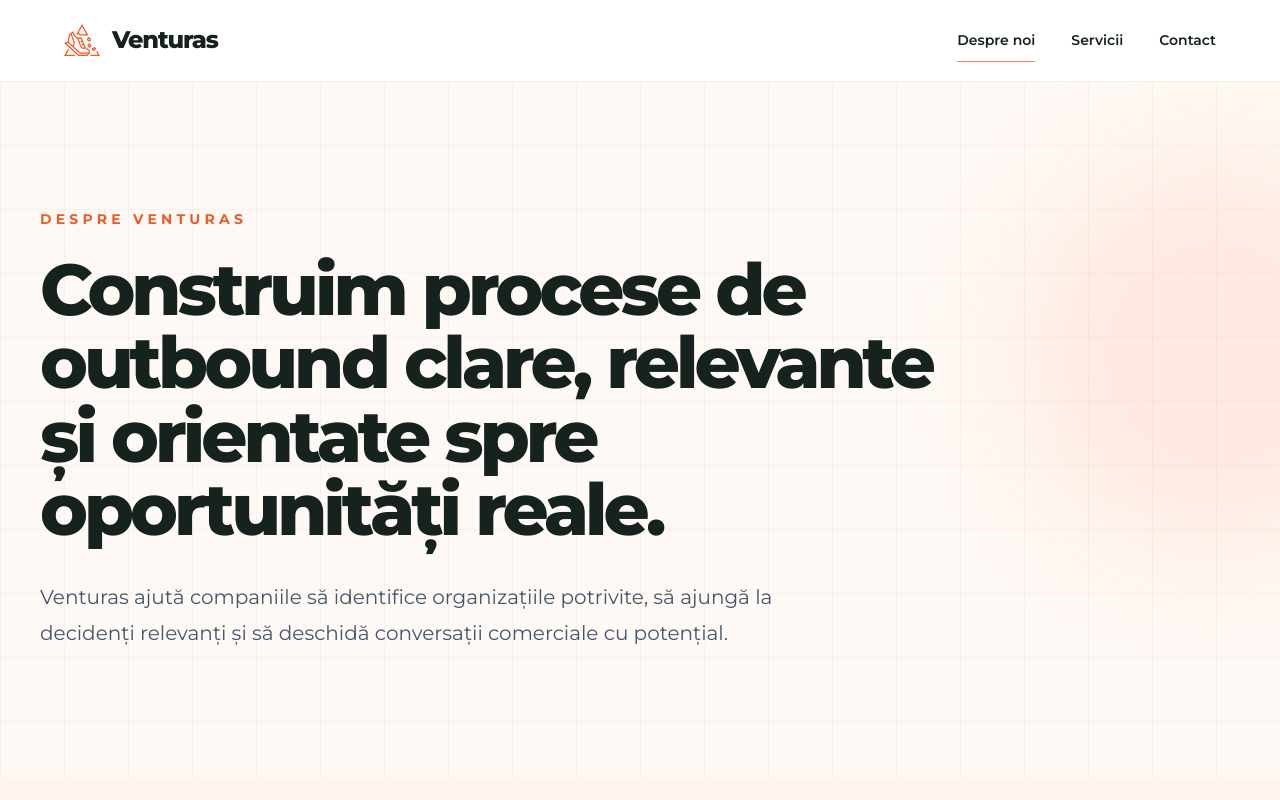
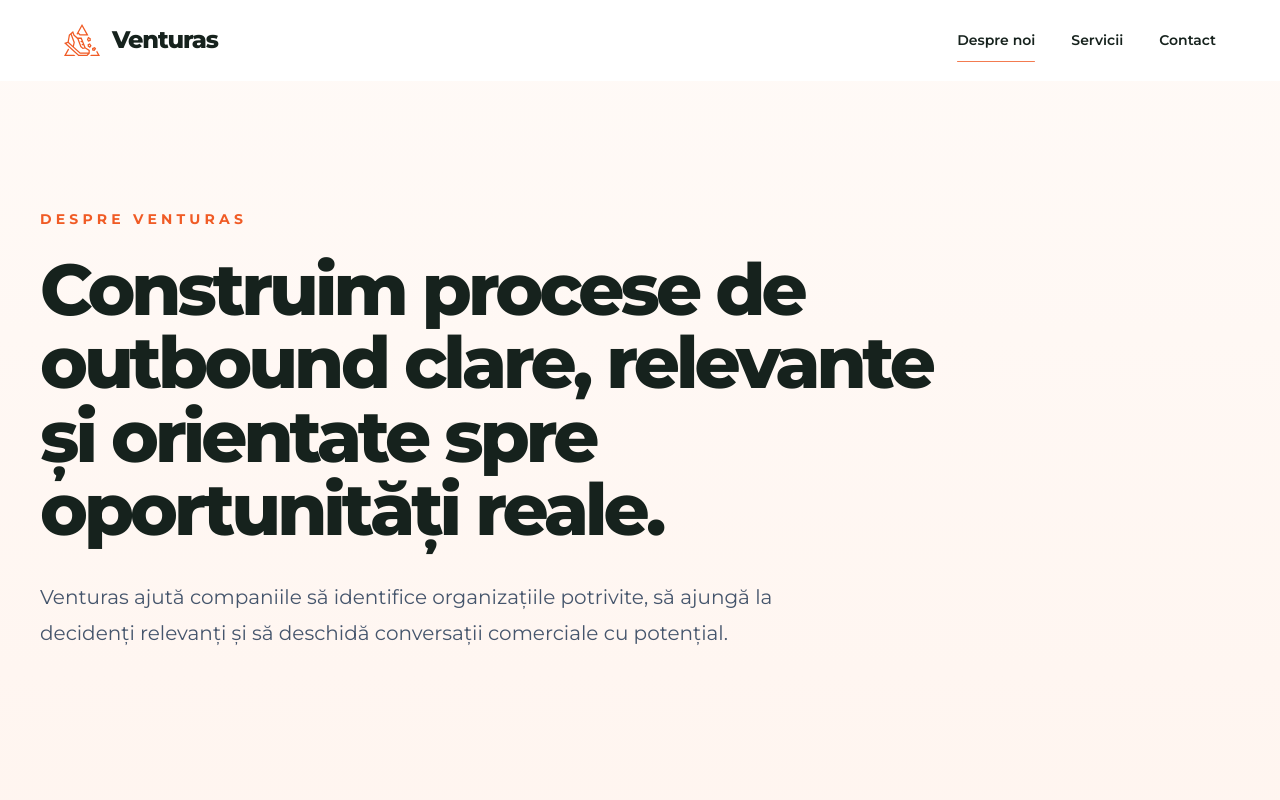
Before and after one commit to teodortabirca-creator/Venturas, a Next.js app: page /despre-noi in a window 1280 px wide. Shown: the top 800 px of the page. Built offline with nearby package versions, Linux system fonts and the light colour scheme.

Commit message:
Update About page background

```diff
--- a/pages/despre-noi.tsx
+++ b/pages/despre-noi.tsx
@@ -12,9 +12,11 @@ import {
   Users,
   UsersRound,
 } from "lucide-react";
+
 import Footer from "../components/Footer";
 import Navbar from "../components/Navbar";
 import TrustedBy from "../components/TrustedBy";
+
 export default function DespreNoi() {
   const capabilities = [
     {
@@ -65,6 +67,7 @@ export default function DespreNoi() {
     <>
       <Head>
         <title>Despre noi | Venturas</title>
+
         <meta
           name="description"
           content="Află mai multe despre Venturas, agenția de prospectare B2B și outbound orientată spre conversații comerciale relevante."
@@ -73,19 +76,10 @@ export default function DespreNoi() {
 
       <Navbar />
 
-      <main>
-        <section className="relative overflow-hidden bg-[#FFF9F5] px-6 py-24 lg:px-10 lg:py-32">
-          <div
-            aria-hidden="true"
-            className="absolute inset-0 bg-[linear-gradient(to_right,rgba(0,86,58,0.04)_1px,transparent_1px),linear-gradient(to_bottom,rgba(0,86,58,0.04)_1px,transparent_1px)] bg-[size:64px_64px]"
-          />
-
-          <div
-            aria-hidden="true"
-            className="absolute -right-32 top-20 h-96 w-96 rounded-full bg-[#F05B25]/10 blur-3xl"
-          />
-
-          <div className="relative mx-auto max-w-7xl">
+      <main className="bg-[#FFF4EE]">
+        {/* Hero */}
+        <section className="relative overflow-hidden bg-[#FFF4EE] px-6 py-24 lg:px-10 lg:py-32">
+          <div className="mx-auto max-w-7xl">
             <div className="max-w-4xl">
               <p className="text-sm font-bold uppercase tracking-[0.3em] text-[#F05B25]">
                 Despre Venturas
@@ -105,6 +99,7 @@ export default function DespreNoi() {
           </div>
         </section>
 
+        {/* De ce existăm */}
         <section className="bg-[#FFF4EE] px-6 py-20 lg:px-10 lg:py-28">
           <div className="mx-auto max-w-7xl">
             <div className="grid gap-14 lg:grid-cols-[0.85fr_1.15fr] lg:gap-24">
@@ -169,6 +164,7 @@ export default function DespreNoi() {
           </div>
         </section>
 
+        {/* Secțiunea verde */}
         <section className="bg-[#00563A] px-6 py-20 text-white lg:px-10 lg:py-28">
           <div className="mx-auto max-w-7xl">
             <div className="grid gap-14 lg:grid-cols-[0.8fr_1.2fr] lg:items-start lg:gap-20">
@@ -215,10 +211,11 @@ export default function DespreNoi() {
           </div>
         </section>
 
+        {/* CTA */}
         <section
-  data-hide-navbar-cta
-  className="bg-[#FFF9F5] px-6 py-20 lg:px-10 lg:py-24"
->
+          data-hide-navbar-cta
+          className="bg-[#FFF4EE] px-6 py-20 lg:px-10 lg:py-24"
+        >
           <div className="mx-auto max-w-7xl">
             <div className="relative overflow-hidden rounded-[2rem] bg-[#16221D] px-8 py-12 text-white sm:px-12 lg:flex lg:items-center lg:justify-between lg:gap-12 lg:px-16 lg:py-14">
               <div
@@ -252,9 +249,9 @@ export default function DespreNoi() {
           </div>
         </section>
 
-        <TrustedBy />
-
-        <section className="bg-[#FFF9F5] px-6 py-20 lg:px-10 lg:py-24"></section>
+        <div className="bg-[#FFF4EE]">
+          <TrustedBy />
+        </div>
       </main>
 
       <Footer />
--- a/styles/globals.css
+++ b/styles/globals.css
@@ -4,20 +4,48 @@
   --tangerine: #f05b25;
   --evergreen: #00563a;
   --cream: #fff7f2;
-  --dark: #1f0b05;
+  --dark: #16221d;
   --white: #ffffff;
 }
 
-* {
+*,
+*::before,
+*::after {
   box-sizing: border-box;
+}
+
+html {
+  scroll-behavior: smooth;
 }
 
 html,
 body {
   margin: 0;
-  background: #fff4ee;
-  color: #16221d;
+  min-height: 100%;
+  color: var(--dark);
   font-family: "Montserrat", sans-serif;
+  background: linear-gradient(
+    180deg,
+    #fffaf7 0%,
+    #fff4ee 30%,
+    #fff2eb 100%
+  );
+}
+
+body {
+  overflow-x: hidden;
+}
+
+main,
+section {
+  background: transparent;
+}
+
+img,
+picture,
+svg {
+  display: block;
+  max-width: 100%;
 }
 
 a {
@@ -25,6 +53,9 @@ a {
   text-decoration: none;
 }
 
-button {
-  font-family: inherit;
+button,
+input,
+textarea,
+select {
+  font: inherit;
 }
```
